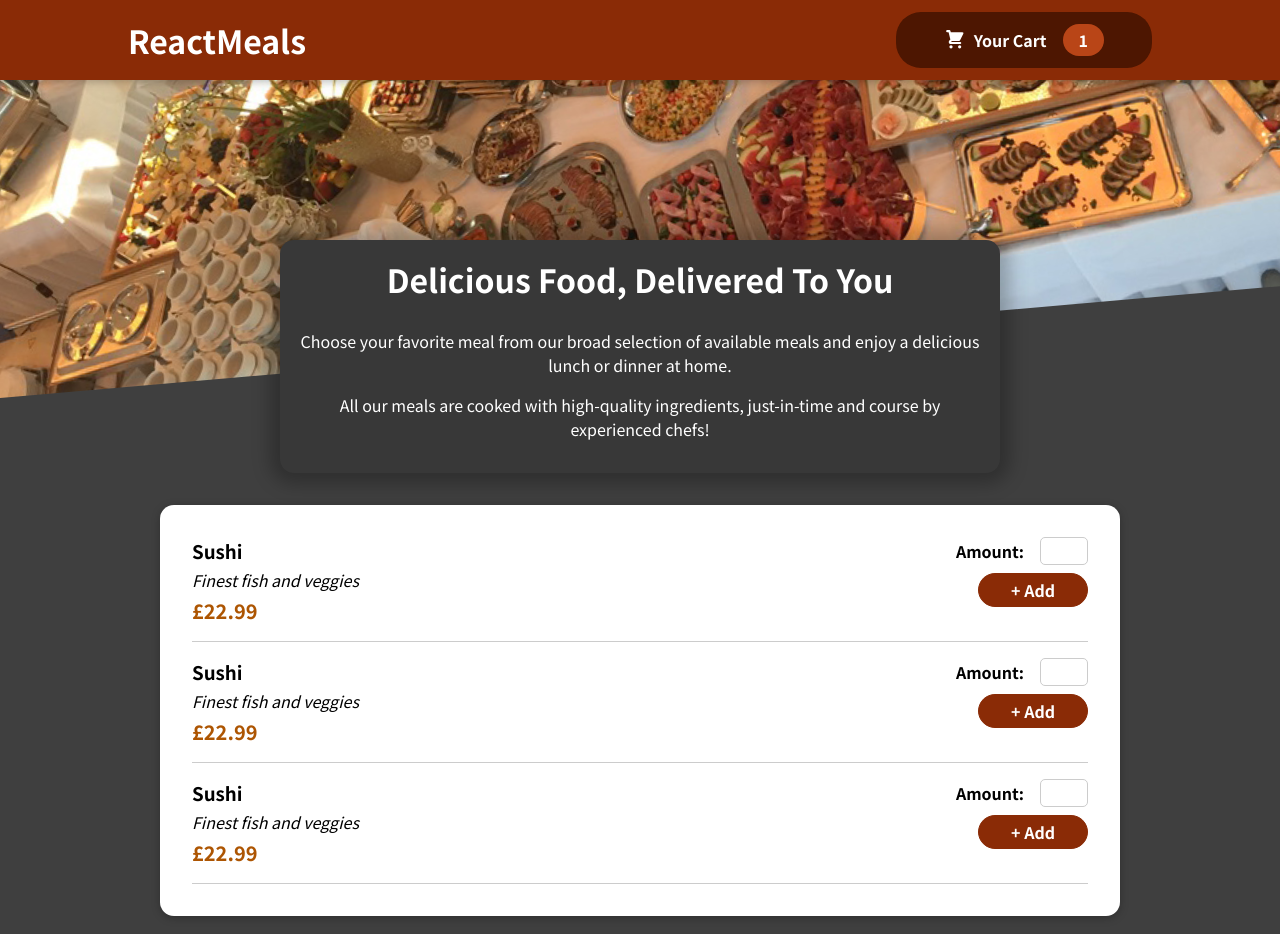
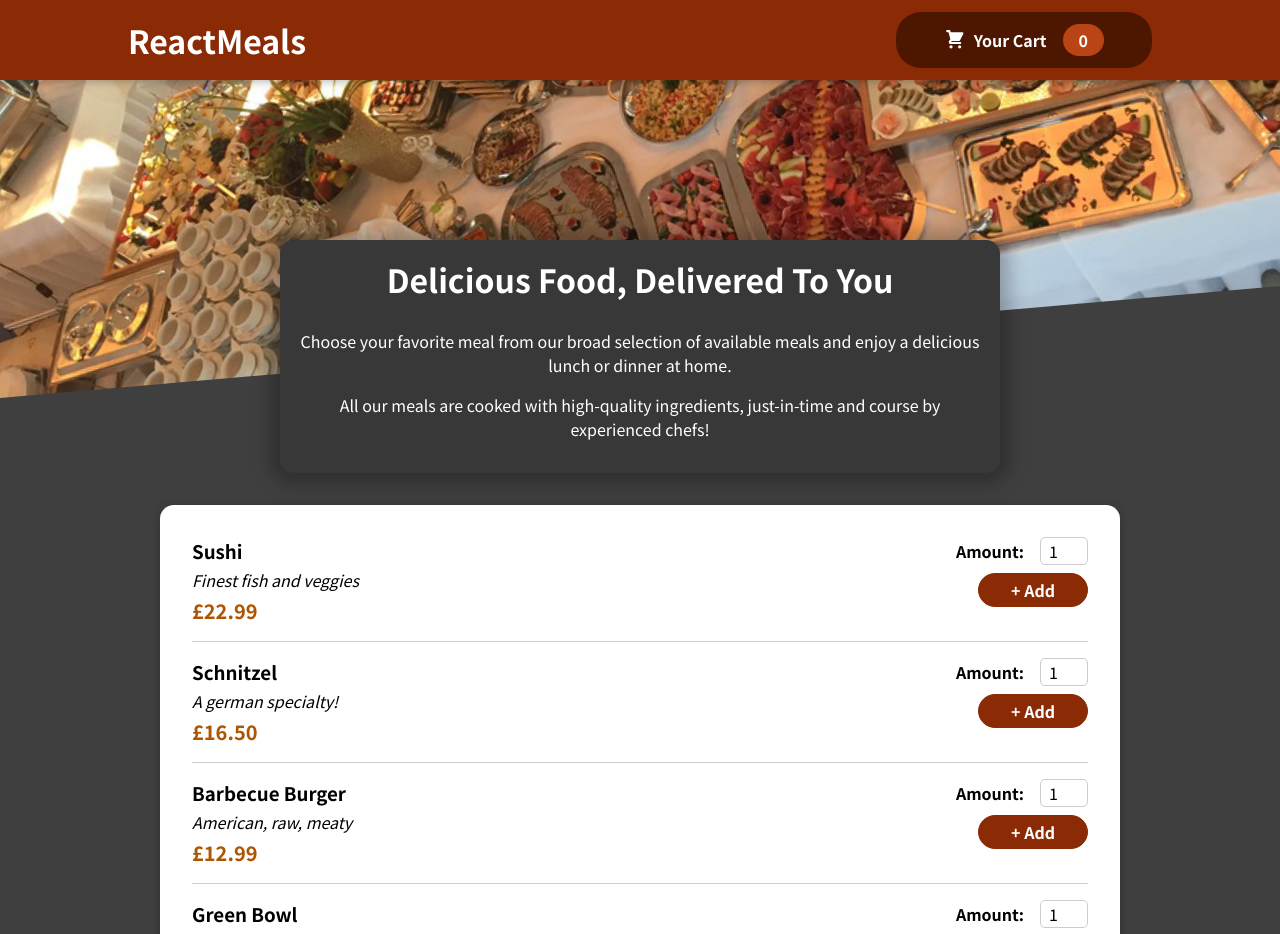
Before and after one commit to androgitai/RMeals-react-food-order-site, a React (Create React App) app: page / in a window 1280 px wide. Shown: the top 934 px of the page. Built offline with nearby package versions, Linux system fonts and the light colour scheme.

Commit message:
cart context + formsubmit implemented

```diff
--- a/src/App.js
+++ b/src/App.js
@@ -1,17 +1,27 @@
-import { Fragment } from 'react';
+import { useState } from 'react';
 import Header from './components/Layout/Header';
 import Meals from './components/Meals/Meals';
 import Cart from './components/Cart/Cart';
+import CartProvider from './components/store/CartProvider';
 
 function App() {
+  const [cartIsShown, setCartIsShown] = useState(false);
+
+  const showCartHandler = () => {
+    setCartIsShown(true);
+  };
+  const hideCartHandler = () => {
+    setCartIsShown(false);
+  };
+
   return (
-    <Fragment>
-      <Header />
-      {/* <Cart /> */}
+    <CartProvider>
+      {cartIsShown && <Cart onClose={hideCartHandler} />}
+      <Header onShowCart={showCartHandler} />
       <main>
         <Meals />
       </main>
-    </Fragment>
+    </CartProvider>
   );
 }
 
--- a/src/components/Cart/Cart.js
+++ b/src/components/Cart/Cart.js
@@ -7,14 +7,16 @@ const cartItems = '';
 
 const Cart = props => {
   return (
-    <Modal>
+    <Modal onClose={props.onClose}>
       {cartItems}
       <div className={styles.total}>
         <span>Total Amount</span>
         <span>£22.00</span>
       </div>
       <div className={styles.actions}>
-        <Button className={styles['button--alt']}>Close</Button>
+        <Button className={styles['button--alt']} onClick={props.onClose}>
+          Close
+        </Button>
         <Button className={styles.button}>Order</Button>
       </div>
     </Modal>
--- a/src/components/Layout/Header.js
+++ b/src/components/Layout/Header.js
@@ -1,20 +1,27 @@
-import React, { Fragment } from 'react';
+import React, { Fragment, useContext } from 'react';
 import styles from './Header.module.css';
 import headerPicture from '../../assets/meals.jpg';
 import Button from '../UI/Button';
 import CartIcon from '../UI/CartIcon';
 import Badge from '../UI/Badge';
 import btnstyles from '../UI/Button.module.css';
+import CartContext from '../store/cart-context';
 
-const Header = () => {
+const Header = props => {
+  const cartCTX = useContext(CartContext);
+
+  const numberOfCartItems = cartCTX.items.reduce((sum, item) => {
+    return (sum = sum + item.amount);
+  }, 0);
+
   return (
     <Fragment>
       <header className={styles.header}>
         <h1>ReactMeals</h1>
-        <Button className={btnstyles.button}>
+        <Button className={btnstyles.button} onClick={props.onShowCart}>
           <CartIcon />
           Your Cart
-          <Badge>1</Badge>
+          <Badge>{numberOfCartItems}</Badge>
         </Button>
       </header>
       <div className={styles['main-image']}>
--- a/src/components/Meals/AvailableMeals.js
+++ b/src/components/Meals/AvailableMeals.js
@@ -1,15 +1,51 @@
+import React from 'react';
 import styles from './AvailableMeals.module.css';
 import Card from '../UI/Card';
 import MealsItem from './MealsItem';
 
+const DUMMY_MEALS = [
+  {
+    id: 'm1',
+    name: 'Sushi',
+    description: 'Finest fish and veggies',
+    price: 22.99,
+  },
+  {
+    id: 'm2',
+    name: 'Schnitzel',
+    description: 'A german specialty!',
+    price: 16.5,
+  },
+  {
+    id: 'm3',
+    name: 'Barbecue Burger',
+    description: 'American, raw, meaty',
+    price: 12.99,
+  },
+  {
+    id: 'm4',
+    name: 'Green Bowl',
+    description: 'Healthy...and green...',
+    price: 18.99,
+  },
+];
+
 const AvailableMeals = () => {
+  const availableMeals = DUMMY_MEALS.map(meal => {
+    return (
+      <MealsItem
+        key={meal.id}
+        id={meal.id}
+        name={meal.name}
+        price={meal.price}
+        description={meal.description}
+      />
+    );
+  });
+
   return (
     <Card className={styles.meals}>
-      <ul>
-        <MealsItem />
-        <MealsItem />
-        <MealsItem />
-      </ul>
+      <ul>{availableMeals}</ul>
     </Card>
   );
 };
--- a/src/components/Meals/MealItemForm.js
+++ b/src/components/Meals/MealItemForm.js
@@ -1,12 +1,44 @@
+import { useState, useRef } from 'react';
 import styles from './MealItemForm.module.css';
 import Button from '../UI/Button';
 import Input from '../UI/Input';
 
-const MealItemForm = () => {
+const MealItemForm = props => {
+  const [amountIsValid, setAmountIsValid] = useState(true);
+  const amountInputRef = useRef();
+  const submitHandler = event => {
+    event.preventDefault();
+
+    const enteredAmount = amountInputRef.current.value;
+    console.log(enteredAmount);
+    if (
+      enteredAmount.trim().length === 0 ||
+      +enteredAmount < 1 ||
+      +enteredAmount > 5
+    ) {
+      setAmountIsValid(false);
+      return;
+    }
+
+    props.onAddToCart(+enteredAmount);
+  };
+
   return (
-    <form className={styles.form}>
-      <Input />
+    <form className={styles.form} onSubmit={submitHandler}>
+      <Input
+        ref={amountInputRef}
+        label='Amount:'
+        input={{
+          id: 'amount_' + props.id,
+          type: 'number',
+          min: '1',
+          max: '5',
+          step: '1',
+          defaultValue: '1',
+        }}
+      />
       <Button type='submit'>+ Add</Button>
+      {!amountIsValid && <p>Please enter a valid amount (1-5).</p>}
     </form>
   );
 };
--- a/src/components/Meals/MealsItem.js
+++ b/src/components/Meals/MealsItem.js
@@ -1,15 +1,27 @@
+import { useContext } from 'react';
 import styles from './MealsItem.module.css';
 import MealItemForm from './MealItemForm';
+import CartContext from '../store/cart-context';
 
-const MealsItem = () => {
+const MealsItem = props => {
+  const cartCTX = useContext(CartContext);
+  const addToCartHandler = amount => {
+    cartCTX.addToCart({
+      id: props.id,
+      name: props.name,
+      amount: amount,
+      price: props.price,
+    });
+  };
+
   return (
     <li className={styles.meal}>
       <div>
-        <h3>Sushi</h3>
-        <div className={styles.description}>Finest fish and veggies</div>
-        <div className={styles.price}>£22.99</div>
+        <h3>{props.name}</h3>
+        <div className={styles.description}>{props.description}</div>
+        <div className={styles.price}>£{props.price.toFixed(2)}</div>
       </div>
-      <MealItemForm />
+      <MealItemForm id={props.id} onAddToCart={addToCartHandler} />
     </li>
   );
 };
--- a/src/components/UI/Button.js
+++ b/src/components/UI/Button.js
@@ -2,7 +2,11 @@ import React from 'react';
 
 const Button = props => {
   return (
-    <button type={props.type} className={props.className}>
+    <button
+      type={props.type}
+      className={props.className}
+      onClick={props.onClick}
+    >
       {props.children}
     </button>
   );
--- a/src/components/UI/Input.js
+++ b/src/components/UI/Input.js
@@ -1,12 +1,16 @@
+import React from 'react';
+
 import styles from './Input.module.css';
 
-const Input = props => {
+const Input = React.forwardRef((props, ref) => {
   return (
     <div className={styles.input}>
-      <label htmlFor='label'> Amount: </label>
-      <input type='number' />
+      <label id={props.id} htmlFor={props.input.id}>
+        {props.label}
+      </label>
+      <input {...props.input} ref={ref} />
     </div>
   );
-};
+});
 
 export default Input;
--- a/src/components/UI/Modal.js
+++ b/src/components/UI/Modal.js
@@ -2,8 +2,8 @@ import React, { Fragment } from 'react';
 import ReactDOM from 'react-dom';
 import styles from './Modal.module.css';
 
-const Backdrop = () => {
-  return <div className={styles.backdrop}></div>;
+const Backdrop = props => {
+  return <div className={styles.backdrop} onClick={props.onClose}></div>;
 };
 
 const ModalOverlay = props => {
@@ -18,7 +18,7 @@ const Modal = props => {
   return (
     <Fragment>
       {ReactDOM.createPortal(
-        <Backdrop />,
+        <Backdrop onClose={props.onClose} />,
         document.getElementById('backdrop-root')
       )}
       {ReactDOM.createPortal(
--- /dev/null
+++ b/src/components/store/CartProvider.js
@@ -0,0 +1,50 @@
+import { useReducer } from 'react';
+import CartContext from './cart-context';
+
+const defaultCartState = {
+  items: [],
+  totalAmount: 0,
+};
+
+const cartReducer = (state, action) => {
+  if (action.type === 'ADD_ITEM') {
+    const updatedItems = state.items.concat(action.item);
+    const updatedTotalAmount =
+      state.totalAmount + action.item.price * action.item.amount;
+    return {
+      items: updatedItems,
+      totalAmount: updatedTotalAmount,
+    };
+  }
+
+  return defaultCartState;
+};
+
+const CartProvider = props => {
+  const [cartState, dispatchCartAction] = useReducer(
+    cartReducer,
+    defaultCartState
+  );
+
+  const addItemToCartHandler = item => {
+    dispatchCartAction({ type: 'ADD_ITEM', item: item });
+  };
+
+  const removeItemFromCartHandler = id => {
+    dispatchCartAction({ type: 'REMOVE_ITEM', id: id });
+  };
+
+  const cartContext = {
+    items: cartState.items,
+    totalAmount: cartState.totalAmount,
+    addToCart: addItemToCartHandler,
+    removeFromCart: removeItemFromCartHandler,
+  };
+  return (
+    <CartContext.Provider value={cartContext}>
+      {props.children}
+    </CartContext.Provider>
+  );
+};
+
+export default CartProvider;
--- /dev/null
+++ b/src/components/store/cart-context.js
@@ -0,0 +1,10 @@
+import React from 'react';
+
+const CartContext = React.createContext({
+  items: [],
+  amount: 0,
+  addToCart: () => {},
+  removeFromCart: () => {},
+});
+
+export default CartContext;
```
